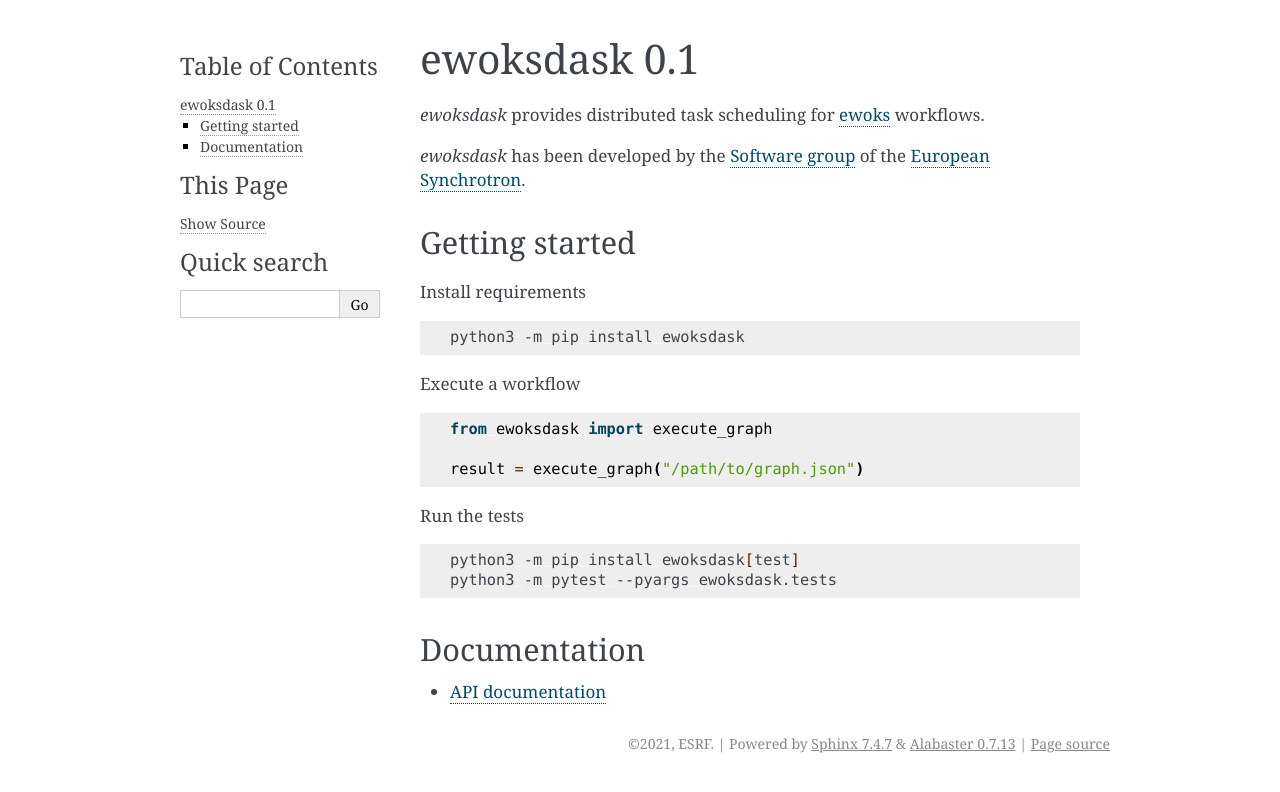
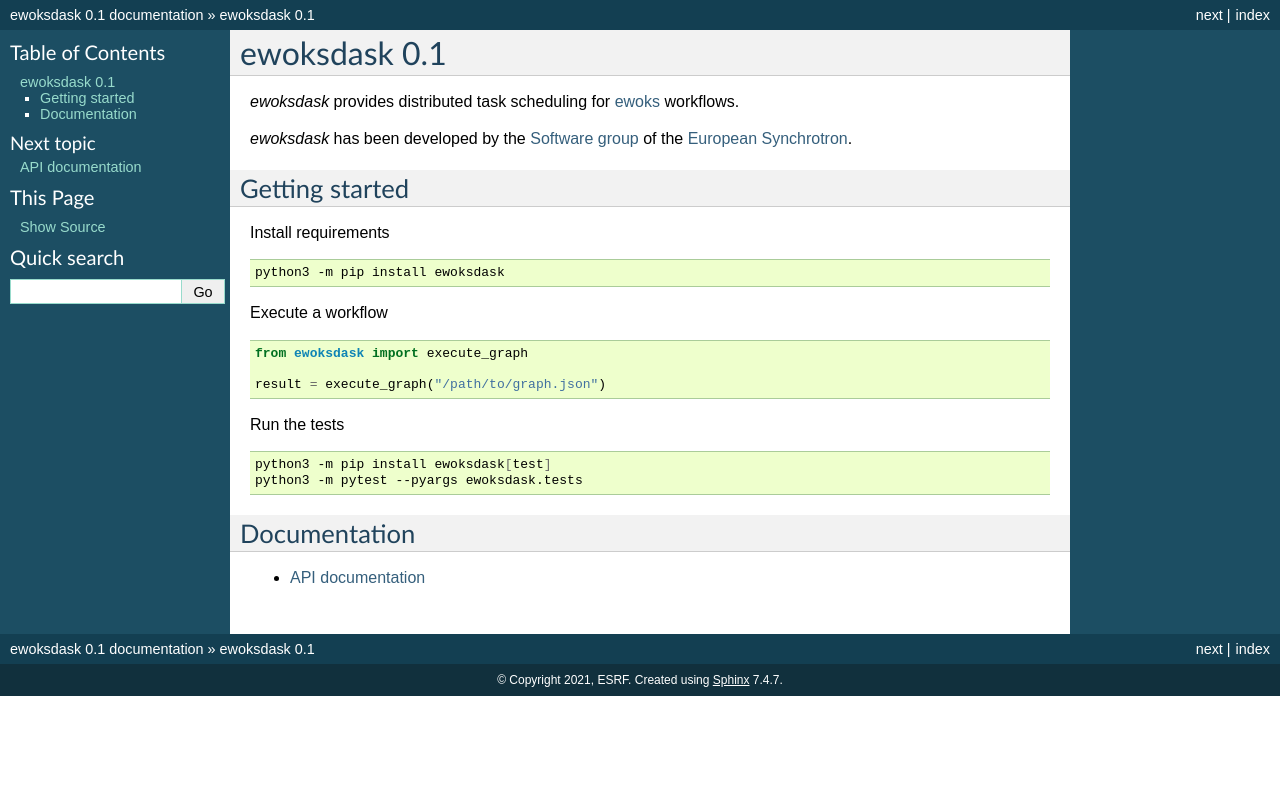
Before and after one commit to ewoks-kit/ewoksdask, a Sphinx documentation site: the page built from doc/index.rst, in a window 1280 px wide. Shown: the top 792 px of the page. Built offline with Sphinx 7.4.7, drawn with Linux system fonts in a browser that asks for light colours.

Commit message:
improve docs

```diff
--- a/doc/_templates/autosummary/class.rst
+++ b/doc/_templates/autosummary/class.rst
@@ -6,27 +6,3 @@
    :members:
    :show-inheritance:
    :inherited-members:
-
-   {% block methods %}
-   .. automethod:: __init__
-
-   {% if methods %}
-   .. rubric:: {{ _('Methods') }}
-
-   .. autosummary::
-   {% for item in methods %}
-      ~{{ name }}.{{ item }}
-   {%- endfor %}
-   {% endif %}
-   {% endblock %}
-
-   {% block attributes %}
-   {% if attributes %}
-   .. rubric:: {{ _('Attributes') }}
-
-   .. autosummary::
-   {% for item in attributes %}
-      ~{{ name }}.{{ item }}
-   {%- endfor %}
-   {% endif %}
-   {% endblock %}
--- a/doc/conf.py
+++ b/doc/conf.py
@@ -6,14 +6,14 @@
 copyright = "2021, ESRF"
 author = "ESRF"
 
-extensions = ["sphinx.ext.autodoc", "sphinx.ext.autosummary"]
+extensions = ["sphinx.ext.autodoc", "sphinx.ext.autosummary", "sphinx.ext.viewcode"]
 templates_path = ["_templates"]
 exclude_patterns = []
 
 autodoc_typehints = "description"
 autodoc_typehints_description_target = "all"
 
-html_theme = "alabaster"
+html_theme = "classic"
 html_static_path = []
 
 autosummary_generate = True
```
